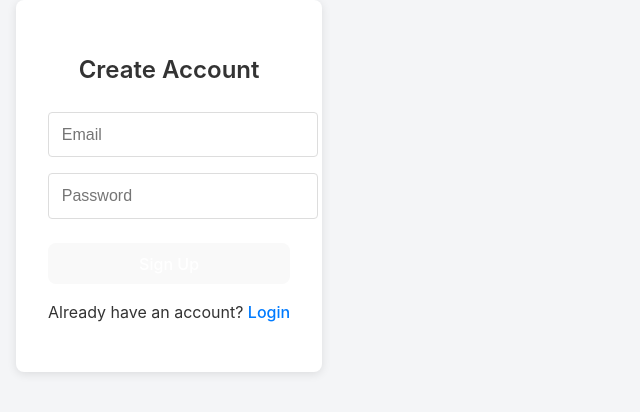
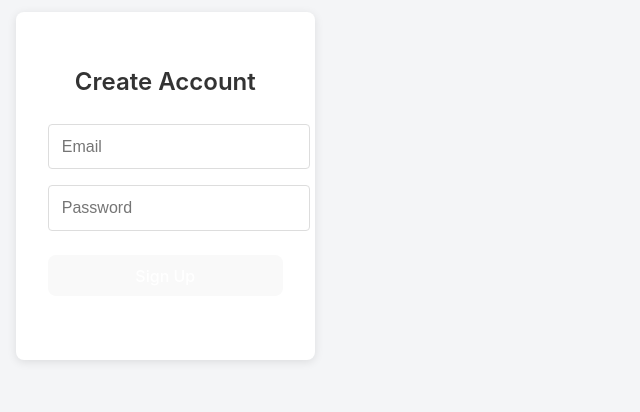
Before and after one commit to ST10317078/car-wash-app, a React (Vite) app: page /signup in a window 1280 px wide. Shown: the part 214-626 px from the top of the page, without its empty margins (0-640 px from the left). Built offline with nearby package versions, Linux system fonts and the light colour scheme.

Commit message:
Update Signup.jsx

```diff
--- a/src/components/Signup.jsx
+++ b/src/components/Signup.jsx
@@ -43,7 +43,7 @@ const Signup = () => {
         <button type="submit">Sign Up</button>
         {error && <p className="error-message">{error}</p>} {/* Display error message */}
         <p>
-          Already have an account? <a href="/login">Login</a>
+         {/* Already have an account? <a href="/login">Login</a> */}
         </p>
       </form>
     </div>
```
